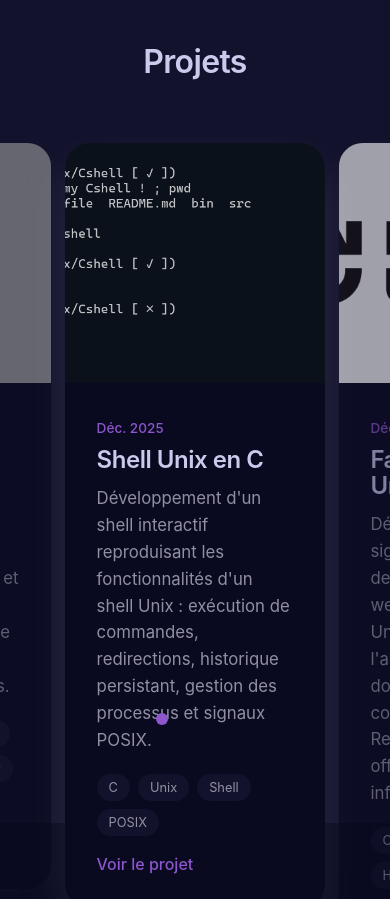
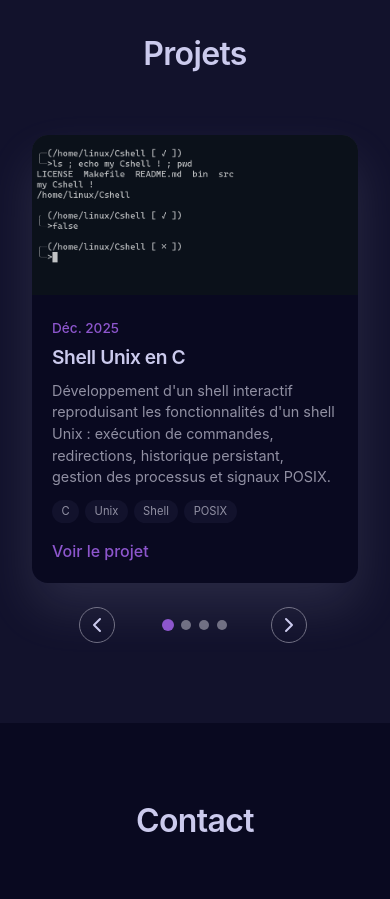
Before and after one commit to Blgr-Fish/Blgr-Fish.github.io, a Vue app: page / in a window 390 px wide. Shown: the part 2640-3539 px from the top of the page. Built offline with nearby package versions, Linux system fonts and the light colour scheme; grey boxes are pictures that could not be loaded.

Commit message:
fix: fixed carrousel for mobile and CV diplay

```diff
--- a/src/App.vue
+++ b/src/App.vue
@@ -3,6 +3,7 @@ import { ref, onMounted } from 'vue'
 
 const isDarkMode = ref(false)
 const showCV = ref(false)
+const cvUrl = '/CV.pdf'
 
 const formations = ref([
   {
@@ -124,6 +125,20 @@ const toggleDarkMode = () => {
   localStorage.setItem('theme', isDarkMode.value ? 'dark' : 'light')
 }
 
+const openCV = () => {
+  if (window.matchMedia('(max-width: 768px)').matches) {
+    const pdfWindow = window.open(cvUrl, '_blank', 'noopener,noreferrer')
+
+    if (!pdfWindow) {
+      window.location.href = cvUrl
+    }
+
+    return
+  }
+
+  showCV.value = true
+}
+
 onMounted(() => {
   const savedTheme = localStorage.getItem('theme') || 'dark'
   isDarkMode.value = savedTheme === 'dark'
@@ -193,7 +208,7 @@ onMounted(() => {
         <div class="hero-actions animate animate-fade-up delay-3">
           <a href="#projects" class="btn btn-primary"><span class="btn-text">Voir mes projets</span></a>
           <a href="#contact" class="btn btn-secondary"><span class="btn-text">Me contacter</span></a>
-          <button class="btn btn-secondary" @click="showCV = true"><span class="btn-text">Voir mon CV</span></button>
+          <button class="btn btn-secondary" @click="openCV"><span class="btn-text">Voir mon CV</span></button>
         </div>
       </div>
     </section>
@@ -335,7 +350,7 @@ onMounted(() => {
               </button>
             </div>
           </div>
-          <iframe src="/CV.pdf" class="cv-iframe" title="CV de Ziad Ijja"></iframe>
+          <iframe :src="cvUrl" class="cv-iframe" title="CV de Ziad Ijja"></iframe>
         </div>
       </div>
     </Teleport>
@@ -894,6 +909,83 @@ html[data-theme="dark"] .social-icon.linkedin {
   .nav-right {
     gap: 1rem;
   }
+
+  .carousel-container {
+    max-width: 100%;
+  }
+
+  .carousel-track {
+    min-height: 0;
+  }
+
+  .project-card {
+    position: relative;
+    top: auto;
+    left: auto;
+    width: 100%;
+    margin-left: 0;
+    border-radius: 16px;
+  }
+
+  .project-card:not(.active) {
+    display: none;
+  }
+
+  .project-card.active {
+    transform: none !important;
+  }
+
+  .project-image {
+    height: 160px;
+  }
+
+  .project-content {
+    padding: 1.25rem;
+  }
+
+  .project-title {
+    font-size: 1.2rem;
+  }
+
+  .project-description {
+    font-size: 0.9rem;
+    margin-bottom: 0.75rem;
+    line-height: 1.5;
+  }
+
+  .project-tags {
+    gap: 0.35rem;
+  }
+
+  .tag {
+    font-size: 0.7rem;
+    padding: 0.2rem 0.6rem;
+  }
+
+  .carousel-controls {
+    display: grid;
+    grid-template-columns: 40px 1fr 40px;
+    align-items: center;
+    gap: 0.75rem;
+    max-width: 240px;
+    margin: 1.5rem auto 0;
+    padding: 0 0.25rem;
+  }
+
+  .carousel-btn {
+    width: 36px;
+    height: 36px;
+  }
+
+  .carousel-dots {
+    gap: 0.5rem;
+  }
+
+  .carousel-btn:hover {
+    background: var(--surface);
+    color: var(--text);
+    border-color: var(--secondary);
+  }
 }
 
 .animate {
```
